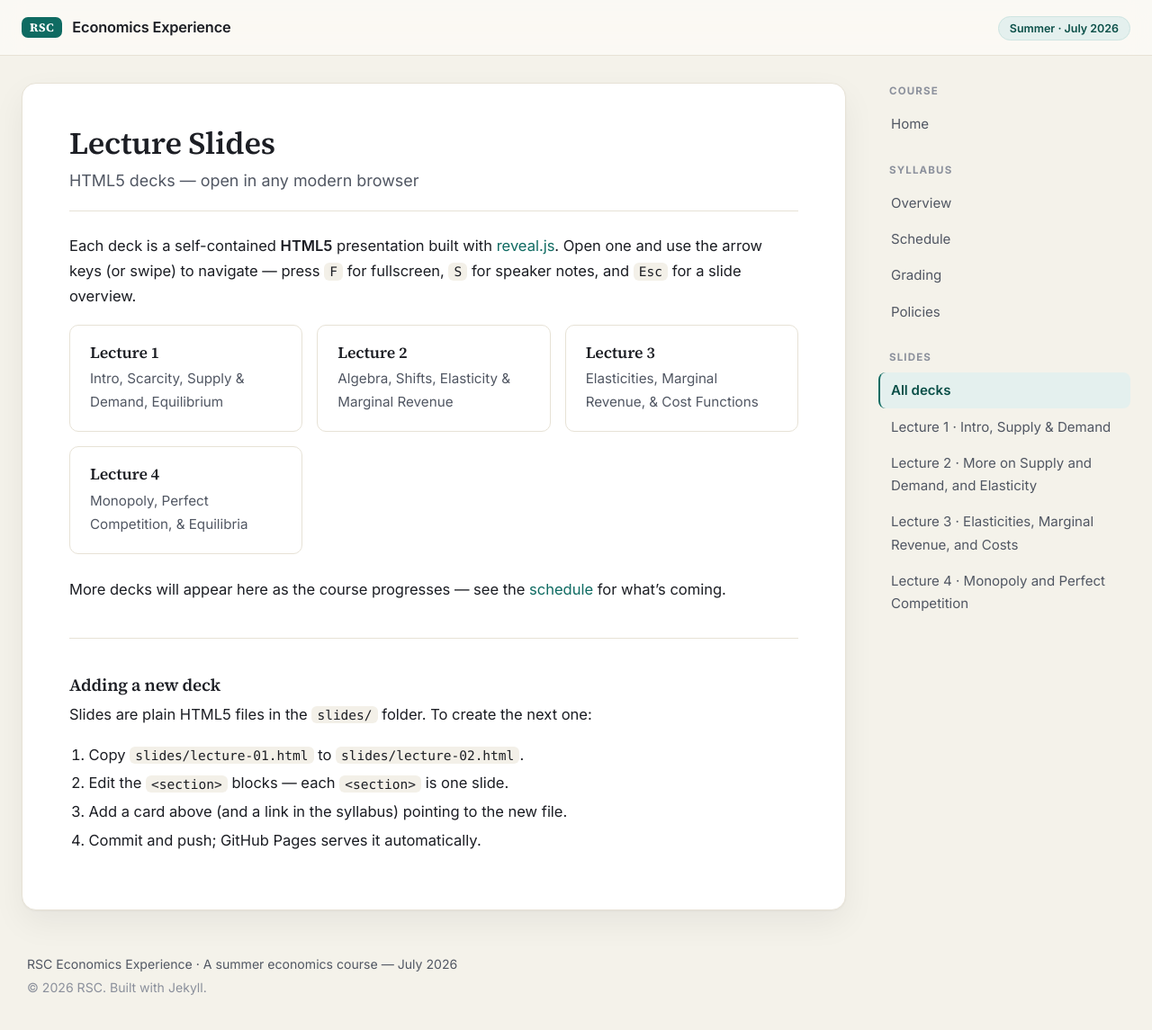
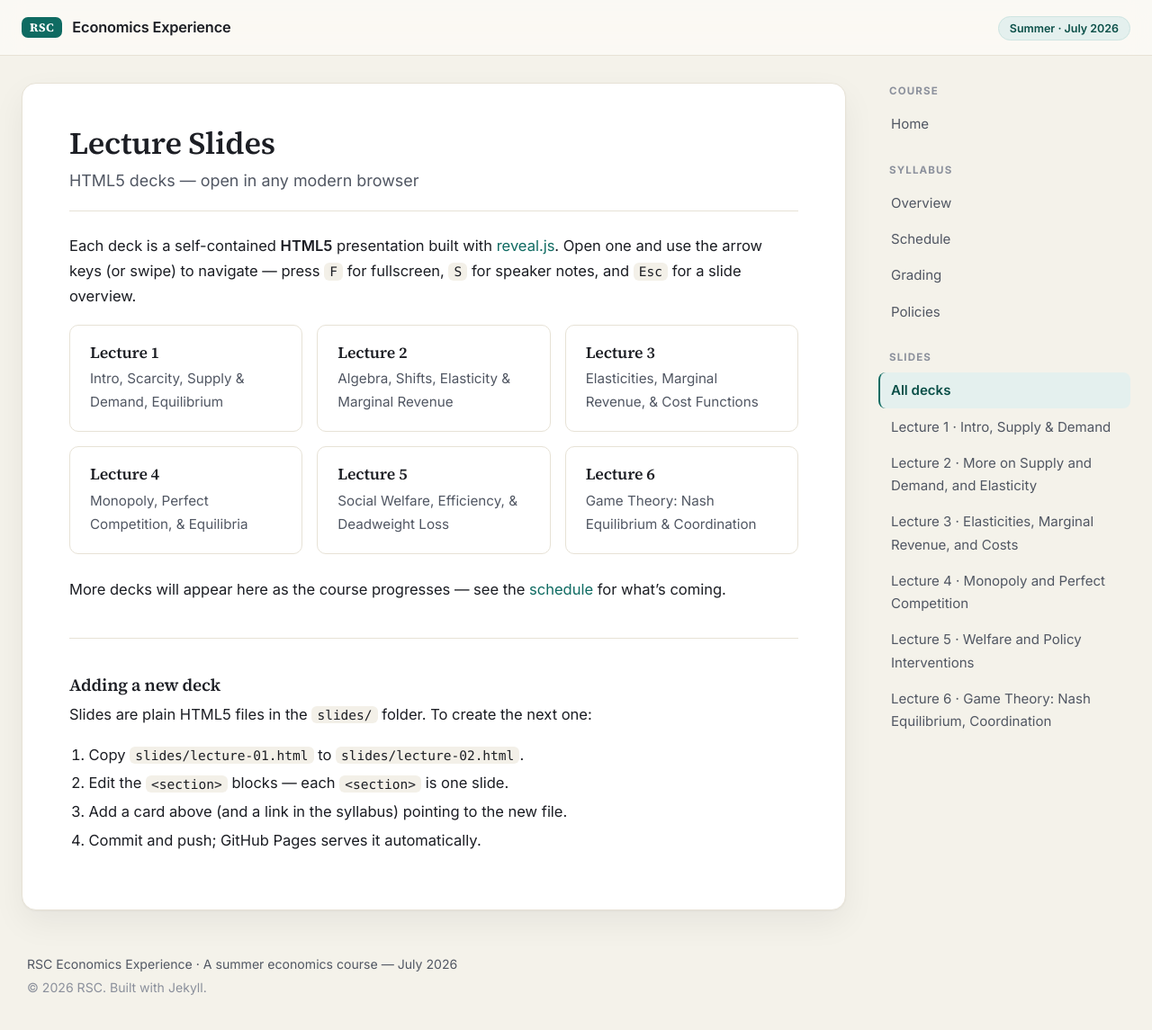
Before and after one commit to menghsuanrexhsieh/rsc2026econslides, a Jekyll site: the page built from slides.md, in a window 1280 px wide and 1198 px high. Shown: the top 1145 px of the window at 90% size. Built offline with Jekyll 4.4.1, drawn with Linux system fonts in a browser that asks for light colours.

Commit message:
Link Lectures 5 and 6 from the slides page and nav

```diff
--- a/_data/nav.yml
+++ b/_data/nav.yml
@@ -30,3 +30,7 @@
       url: /slides/lecture-03.html
     - label: "Lecture 4 · Monopoly and Perfect Competition"
       url: /slides/lecture-04.html
+    - label: "Lecture 5 · Welfare and Policy Interventions"
+      url: /slides/lecture-05.html
+    - label: "Lecture 6 · Game Theory: Nash Equilibrium, Coordination"
+      url: /slides/lecture-06.html
--- a/slides.md
+++ b/slides.md
@@ -28,6 +28,14 @@ and <code>Esc</code> for a slide overview.
     <h3>Lecture 4</h3>
     <p>Monopoly, Perfect Competition, &amp; Equilibria</p>
   </a>
+  <a class="card" href="{{ '/slides/lecture-05.html' | relative_url }}">
+    <h3>Lecture 5</h3>
+    <p>Social Welfare, Efficiency, &amp; Deadweight Loss</p>
+  </a>
+  <a class="card" href="{{ '/slides/lecture-06.html' | relative_url }}">
+    <h3>Lecture 6</h3>
+    <p>Game Theory: Nash Equilibrium &amp; Coordination</p>
+  </a>
 </div>
 
 More decks will appear here as the course progresses — see the
```
